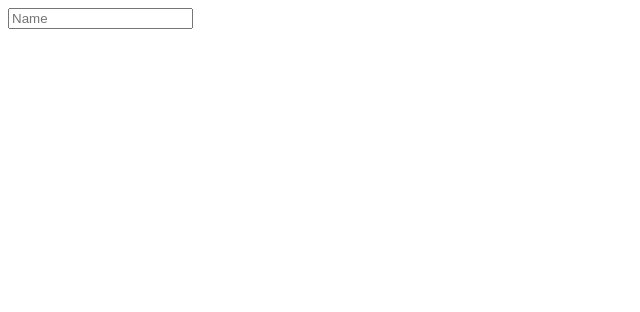
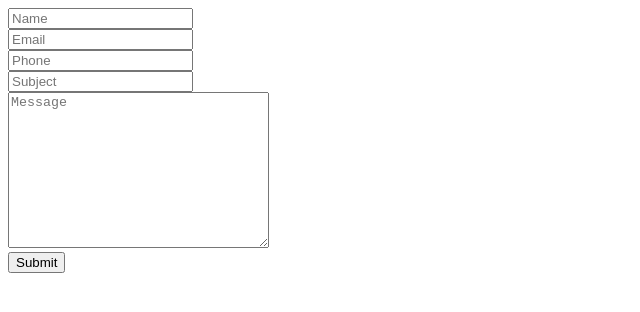
Before and after one commit to Kaskaya/Form-Validation-Jquery, a plain HTML site: page index.htm in a window 1280 px wide. Shown: the whole page, without its empty margins (0-640 px from the left). Drawn offline with Linux system fonts and the light colour scheme.

Commit message:
basic form design

```diff
--- a/index.htm
+++ b/index.htm
@@ -9,9 +9,30 @@
   </head>
   <body>
     <main>
-      <form name="form" id="form">
+      <form name="form" id="form" action="valid.html">
         <div class="input-row">
           <input type="text" name="name" placeholder="Name" required />
+        </div>
+        <div class="input-row">
+          <input type="email" name="email" placeholder="Email" required />
+        </div>
+        <div class="input-row">
+          <input type="number" name="phone" placeholder="Phone" required />
+        </div>
+        <div class="input-row">
+          <input type="text" name="subject" placeholder="Subject" required />
+        </div>
+        <div class="input-row">
+          <textarea
+            name="formMessage"
+            cols="30"
+            rows="10"
+            placeholder="Message"
+            required
+          ></textarea>
+        </div>
+        <div class="text-center">
+          <input type="submit" value="Submit" />
         </div>
       </form>
     </main>
```
